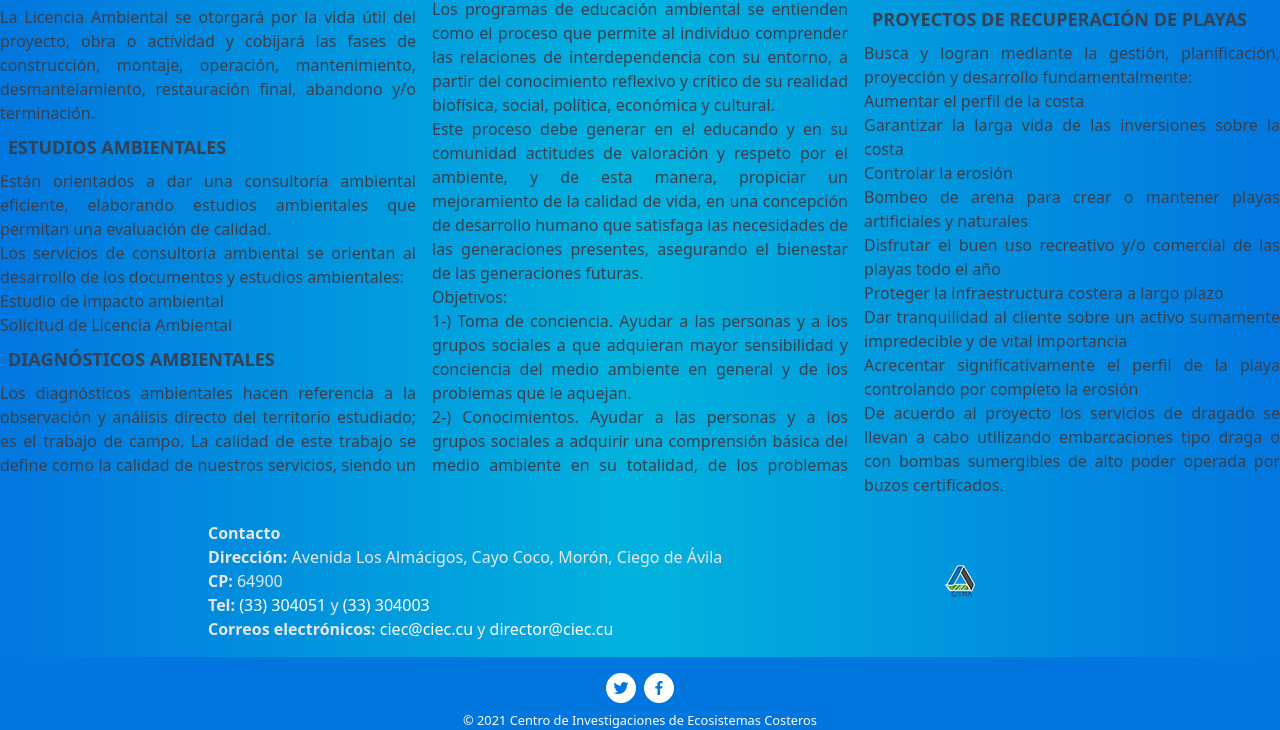
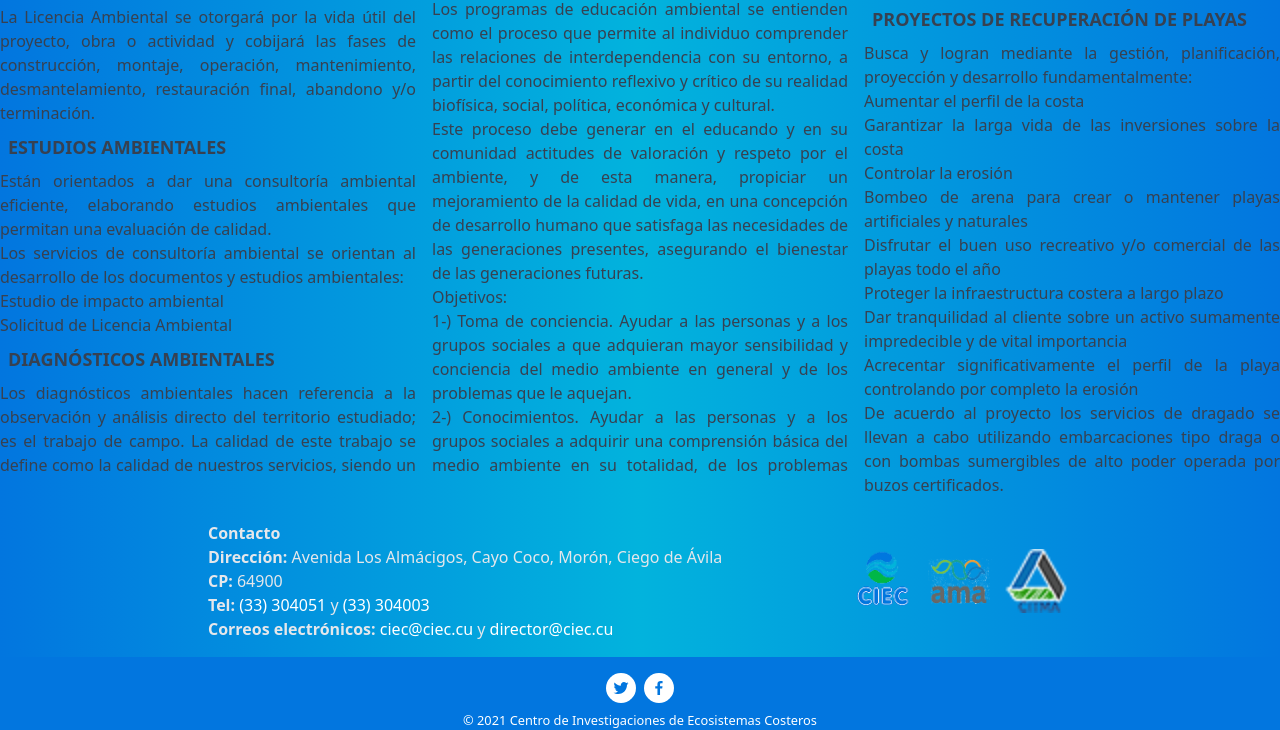
Before and after one commit to M4ss1ck/ciec-frontend-gatsby, a Gatsby site: page /consultoria-ambiental in a window 1280 px wide. Shown: the part 3111-3841 px from the top of the page. Built offline with nearby package versions, Linux system fonts and the light colour scheme; Gatsby itself is replaced by a stand-in of ours.

Commit message:
2 more logos

```diff
--- a/src/components/footer.js
+++ b/src/components/footer.js
@@ -1,8 +1,11 @@
 import React from "react"
 //import { Link, useStaticQuery, graphql } from "gatsby"
 import { SocialIcon } from "react-social-icons"
+import { StaticImage } from "gatsby-plugin-image"
 
 import citma from "../images/CITMA.png"
+import ciec from "../images/logo_CIEC_footer.png"
+import ama from "../images/AMA.png"
 
 const Footer = () => {
   // const data = useStaticQuery(graphql`
@@ -82,10 +85,28 @@ const Footer = () => {
             </ul>
           </div>
         </div>
-        <div className="flex-col justify-center w-full md:w-1/5">
-          <div className="flex h-full items-center justify-center p-4">
-            <img src={citma} alt="logotipo del CITMA" />
-          </div>
+        <div className="flex flex-row flex-nowrap justify-evenly items-center px-2 w-full md:w-1/5">
+          <StaticImage
+            src="../images/logo_CIEC_footer.png"
+            alt="logotipo del CIEC"
+            width={32}
+            height={32}
+            className="py-4 px-4"
+          />{" "}
+          <StaticImage
+            src="../images/AMA.png"
+            alt="logotipo de la AMA"
+            width={32}
+            height={32}
+            className="py-4 px-4"
+          />{" "}
+          <StaticImage
+            src="../images/CITMA.png"
+            alt="logotipo del CITMA"
+            width={32}
+            height={32}
+            className="py-4 px-4"
+          />
         </div>
       </div>
       {/* <hr /> */}
```
Also changed, not shown: src/images/AMA.png (added), src/images/logo_CIEC_footer.png (added), 1 other file.
